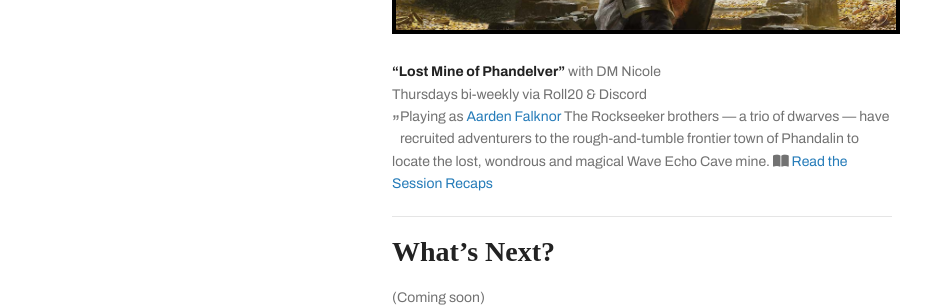
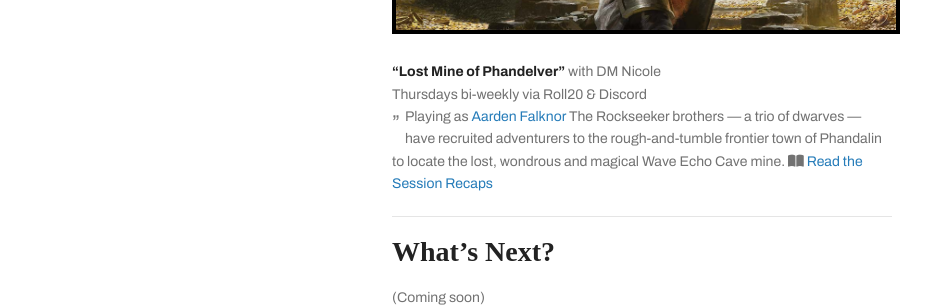
Before and after one commit to tethyrplays/tethyrplays, a Jekyll site: the page built from campaign/index.md, in a window 1280 px wide. Shown: the part 383-690 px from the top of the page, without its empty margins (178-1109 px from the left). Built offline with Jekyll 4.4.1, drawn with Linux system fonts in a browser that asks for light colours; nearby versions of some CDN libraries; some web fonts are replaced; our own code applies the rules of GitHub Pages for plain Markdown files; the repository's description, which GitHub fills in, is left out.

Commit message:
Update style.scss

```diff
--- a/assets/css/style.scss
+++ b/assets/css/style.scss
@@ -33,4 +33,6 @@ a:hover.featured img {
 .notation {
   float: left;
   font-size: 20px;
+  padding-right: 5px;
+  padding-bottom: 5px;
 }
```
